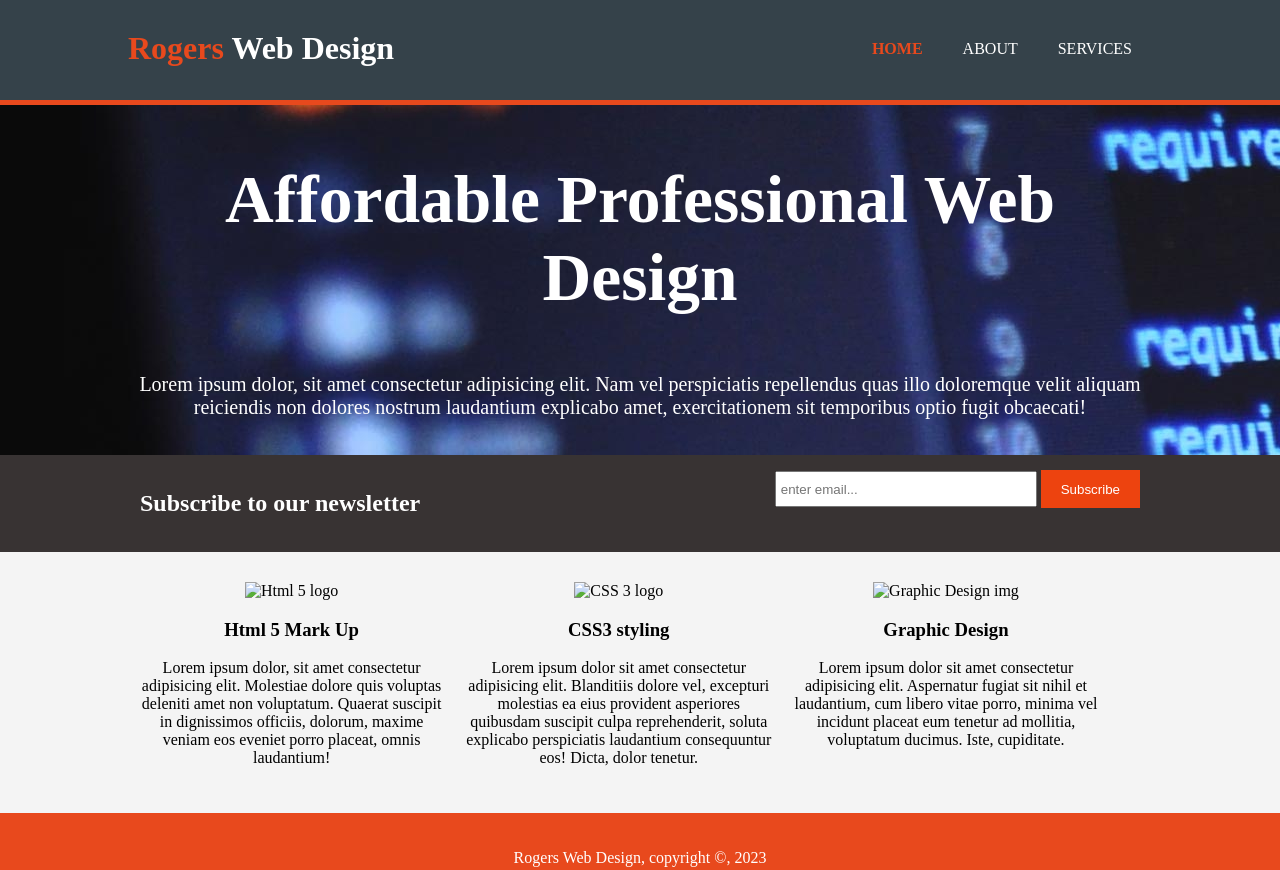
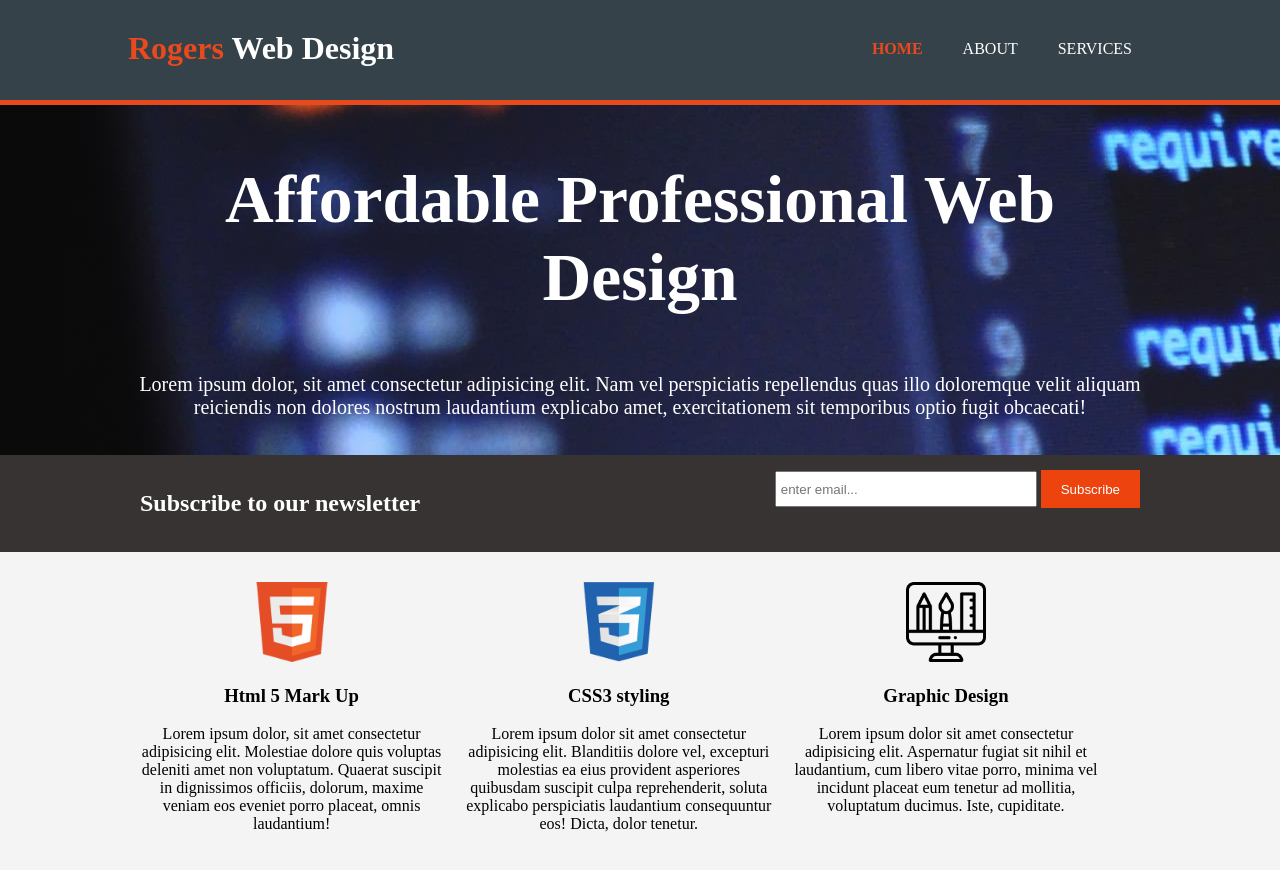
Before and after one commit to TheRexous/3-Page-Project, a plain HTML site: page index.html in a window 1280 px wide. Shown: the top 870 px of the page. Drawn offline with Linux system fonts and the light colour scheme; the site is published under a folder, as on GitHub Pages, so addresses that start at the root find nothing; files whose address does not match are found by name.

Commit message:
Update index.html

```diff
--- a/index.html
+++ b/index.html
@@ -40,17 +40,17 @@
     <section id="boxes">
         <div class="container">
             <div class="box">
-                <img src="/img/logo_html.png" alt="Html 5 logo">
+                <img src="img/logo_html.png" alt="Html 5 logo">
                 <h3>Html 5 Mark Up</h3>
                 <p>Lorem ipsum dolor, sit amet consectetur adipisicing elit. Molestiae dolore quis voluptas deleniti amet non voluptatum. Quaerat suscipit in dignissimos officiis, dolorum, maxime veniam eos eveniet porro placeat, omnis laudantium!</p>
             </div>
             <div class="box">
-                <img src="/img/logo_css.png" alt="CSS 3 logo">
+                <img src="img/logo_css.png" alt="CSS 3 logo">
                 <h3>CSS3 styling</h3>
                 <p>Lorem ipsum dolor sit amet consectetur adipisicing elit. Blanditiis dolore vel, excepturi molestias ea eius provident asperiores quibusdam suscipit culpa reprehenderit, soluta explicabo perspiciatis laudantium consequuntur eos! Dicta, dolor tenetur.</p>
             </div>
             <div class="box">
-                <img src="/img/computer.png" alt="Graphic Design img">
+                <img src="img/computer.png" alt="Graphic Design img">
                 <h3>Graphic Design</h3>
                 <p>Lorem ipsum dolor sit amet consectetur adipisicing elit. Aspernatur fugiat sit nihil et laudantium, cum libero vitae porro, minima vel incidunt placeat eum tenetur ad mollitia, voluptatum ducimus. Iste, cupiditate.</p>
             </div>
```
